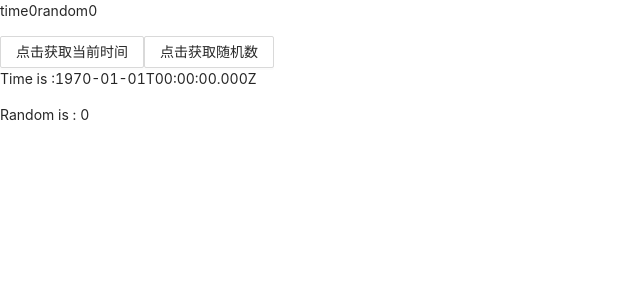
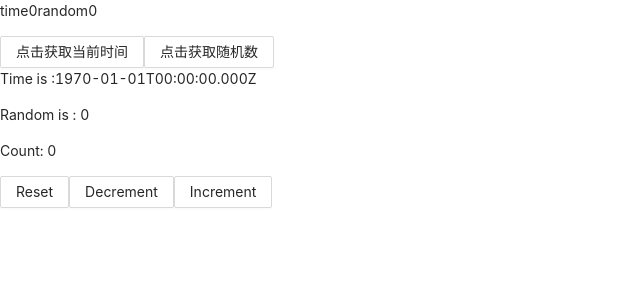
Before and after one commit to weishaodaren/Magellan, a React app: page / in a window 1280 px wide. Shown: the top 300 px of the page, without its empty margins (0-640 px from the left). Built offline with nearby package versions, Linux system fonts and the light colour scheme.

Commit message:
useReducer

```diff
--- a/src/component/Antd/Hooks.tsx
+++ b/src/component/Antd/Hooks.tsx
@@ -1,15 +1,5 @@
-import React, {
-    FC,
-    memo,
-    useMemo,
-    useEffect,
-    useCallback,
-    useRef,
-    useReducer,
-    useState,
-    useContext,
-    useLayoutEffect,
-} from "react"
+import React, { FC, memo, useMemo, useState, useReducer } from "react"
+import { Reducer } from "./UseReducer"
 import { Button } from "antd"
 
 export const Example = () => {
@@ -30,6 +20,7 @@ export const Example = () => {
             <Button onClick={handleClick2Time}>点击获取当前时间</Button>
             <Button onClick={handleClick2Random}>点击获取随机数</Button>
             <Show time={time}>{random}</Show>
+            <WithCounter initalCount={0} />
         </div>
     )
 }
@@ -48,9 +39,25 @@ const Show: FC<Data> = memo((props) => {
 
     return (
         <div>
-            {/* <p>Time is :{changeTime(props.time)}</p> */}
             <p>Time is :{newTime}</p>
             <p>Random is : {props.children}</p>
         </div>
     )
 })
+
+type InitalCount = { initalCount: number }
+const WithCounter: FC<InitalCount> = ({ initalCount = 0 }) => {
+    const [state, dispatch] = useReducer(Reducer, { count: initalCount })
+    return (
+        <div>
+            <p>Count: {state.count}</p>
+            <Button onClick={() => dispatch({ type: "RESET" })}>Reset</Button>
+            <Button onClick={() => dispatch({ type: "DECREMENT" })}>
+                Decrement
+            </Button>
+            <Button onClick={() => dispatch({ type: "INCREMENT" })}>
+                Increment
+            </Button>
+        </div>
+    )
+}
--- /dev/null
+++ b/src/component/Antd/UseReducer.ts
@@ -0,0 +1,20 @@
+type StateType = { count: number }
+type ActionType = { type: "RESET" | "DECREMENT" | "INCREMENT" }
+type ReducerFunction = (state: StateType, action: ActionType) => StateType
+
+const initalState = { count: 0 }
+export const Reducer: ReducerFunction = (
+    state: StateType,
+    action: ActionType
+) => {
+    switch (action.type) {
+        case "RESET":
+            return initalState
+        case "DECREMENT":
+            return { count: state.count + 1 }
+        case "INCREMENT":
+            return { count: state.count - 1 }
+        default:
+            return state
+    }
+}
```
